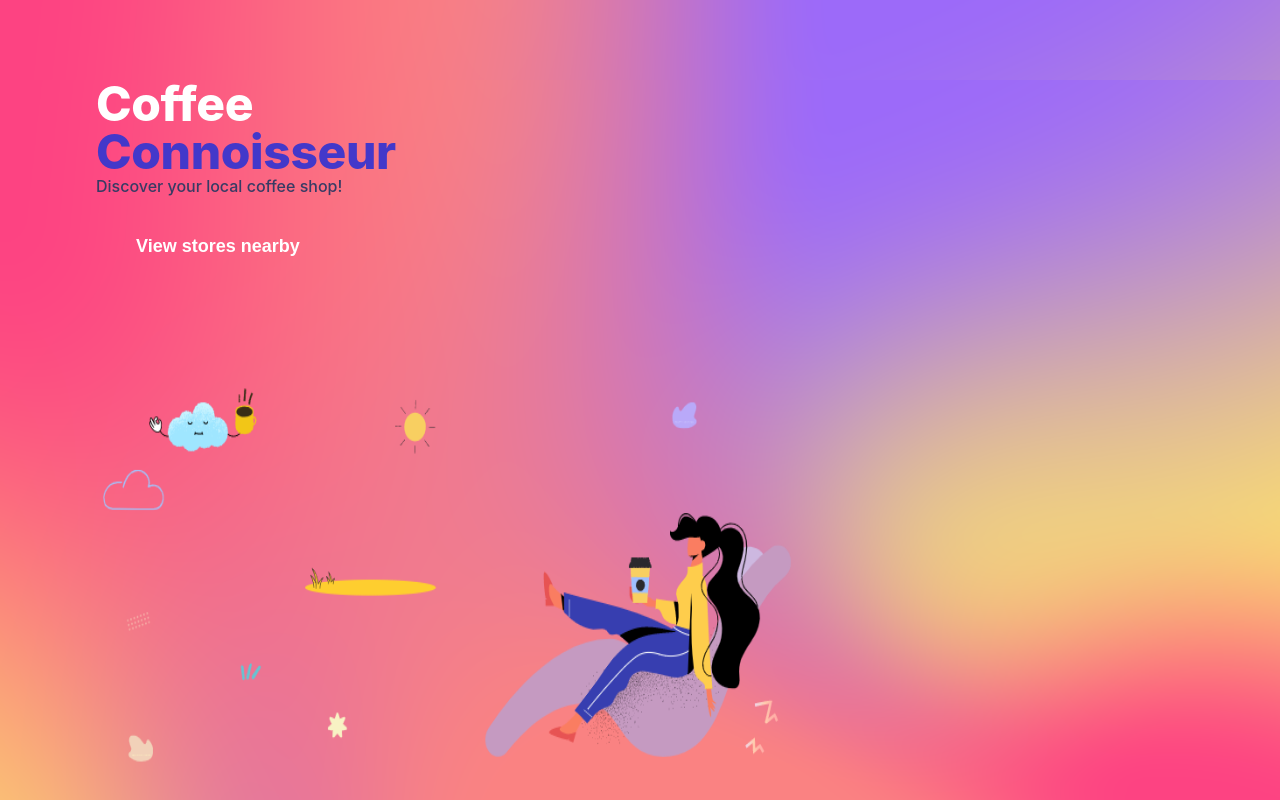
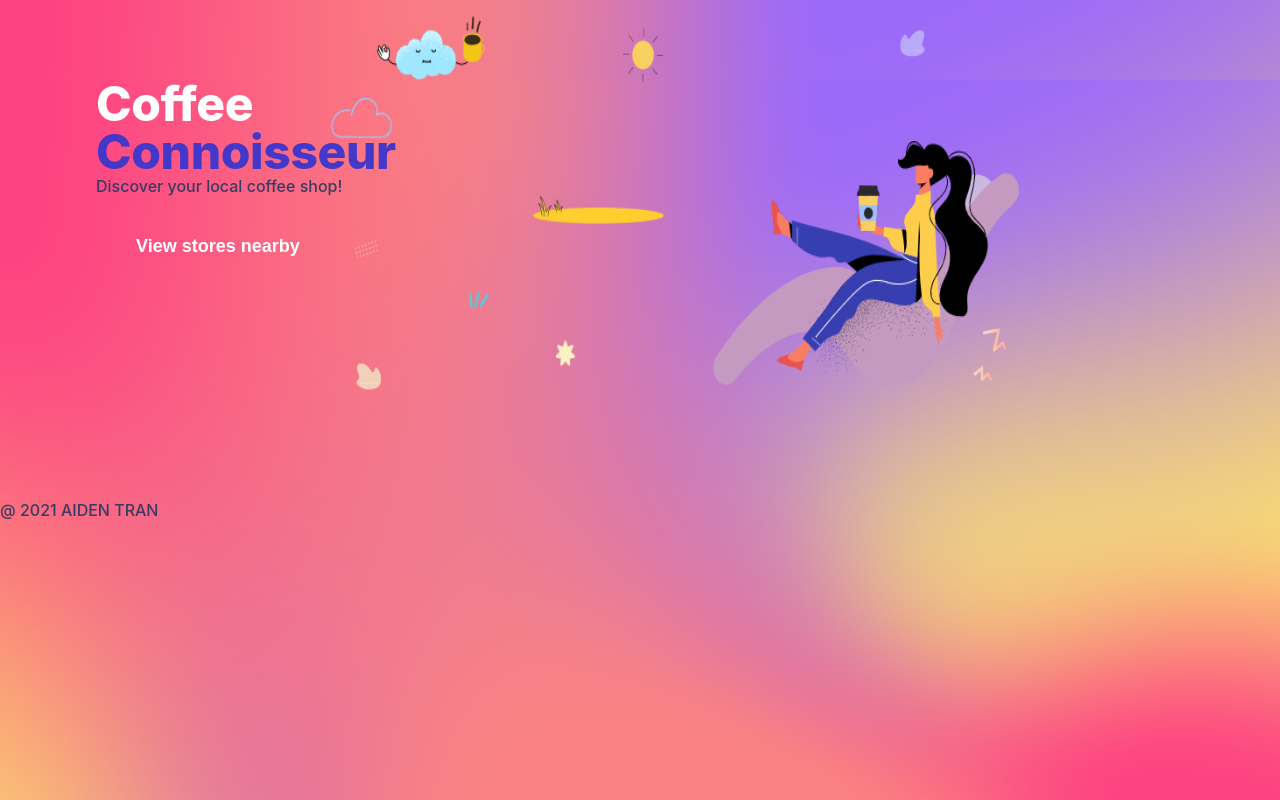
Before and after one commit to AidenTran15/Discover-Coffee-Stores, a Next.js app: page / in a window 1280 px wide. Shown: the top 800 px of the page. Built offline with nearby package versions, Linux system fonts and the light colour scheme.

Commit message:
adjusted the hero image place

```diff
--- a/pages/index.js
+++ b/pages/index.js
@@ -25,7 +25,9 @@ export default function Home() {
           handleOnClick={handleOnBannerBtnClick}
           bannerText="Discover your local coffee shop!"
           />
-          <Image src="/static/hero-image.png" width={700} height={400}/>
+          <div className ={styles.heroImage}>
+            <Image src="/static/hero-image.png" width={700} height={400}/>
+            </div>
       </main>
 
     </div>
--- a/styles/Home.module.css
+++ b/styles/Home.module.css
@@ -15,7 +15,11 @@
   padding-right: 1rem /* 16px */;
 }
 
-
+.heroImage {
+  position: absolute;
+  top : 0px;
+  z-index: 1;
+}
 
 /** Breakpoints:
   sm: min-width: 640px;
@@ -47,6 +51,10 @@
   .main {
     margin-top: 4rem /* 64px */;
   }
+
+  .heroImage {
+    right: 20%;
+  }
 }
 
 @media (min-width: 1024px) {
@@ -59,4 +67,7 @@
     padding-left: 2rem /* 32px */;
     padding-right: 2rem /* 32px */;
   }
+  .heroImage {
+    right: 20%;
+  }
 }
```
